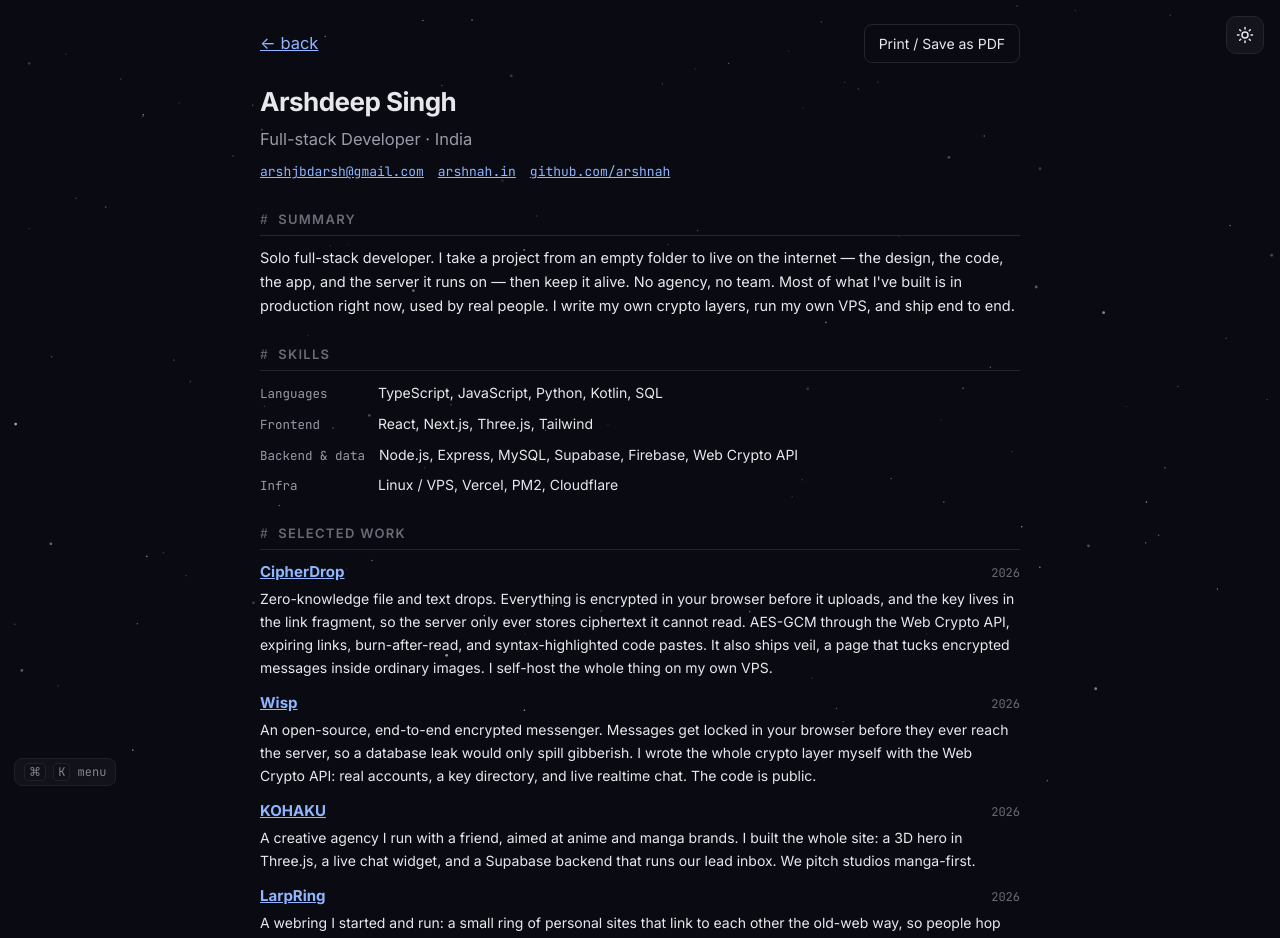
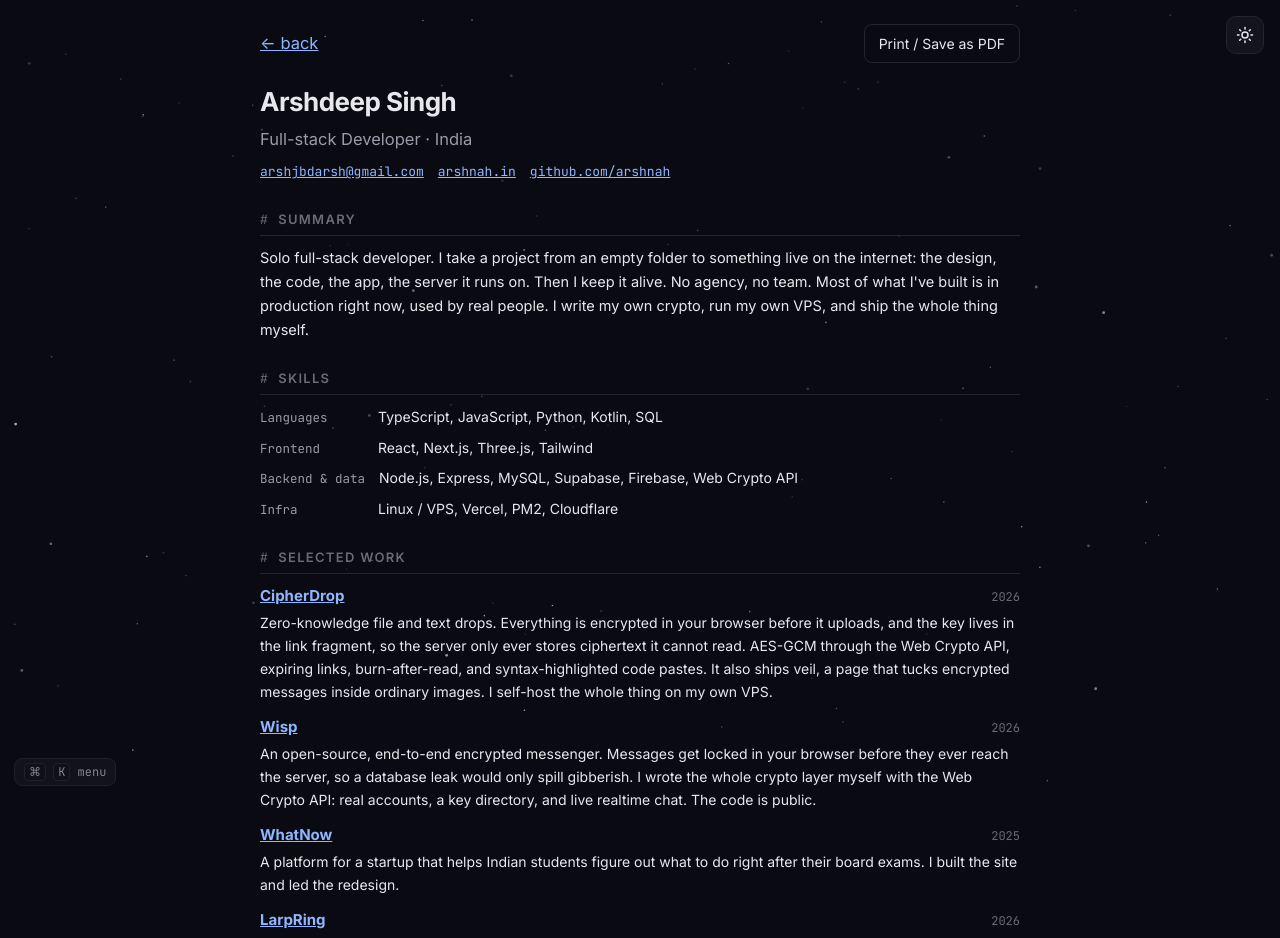
Before and after one commit to arshnah/portfolio-next, a Next.js app: page /resume in a window 1280 px wide. Shown: the top 938 px of the page. Built offline with nearby package versions, Linux system fonts and the light colour scheme.

Commit message:
portfolio: feature WhatNow over KOHAKU; humanize resume summary (drop em dashes)

```diff
--- a/src/app/resume/page.tsx
+++ b/src/app/resume/page.tsx
@@ -49,10 +49,10 @@
 
       <h2>Summary</h2>
       <p style={{ margin: 0, fontSize: 14.5 }}>
-        Solo full-stack developer. I take a project from an empty folder to live on the internet &mdash;
-        the design, the code, the app, and the server it runs on &mdash; then keep it alive. No agency, no team.
-        Most of what I&apos;ve built is in production right now, used by real people. I write my own crypto layers,
-        run my own VPS, and ship end to end.
+        Solo full-stack developer. I take a project from an empty folder to something live on the internet:
+        the design, the code, the app, the server it runs on. Then I keep it alive. No agency, no team.
+        Most of what I&apos;ve built is in production right now, used by real people. I write my own crypto,
+        run my own VPS, and ship the whole thing myself.
       </p>
 
       <h2>Skills</h2>
--- a/src/lib/data.ts
+++ b/src/lib/data.ts
@@ -3,14 +3,14 @@
     desc: "Zero-knowledge file and text drops. Everything is encrypted in your browser before it uploads, and the key lives in the link fragment, so the server only ever stores ciphertext it cannot read. AES-GCM through the Web Crypto API, expiring links, burn-after-read, and syntax-highlighted code pastes. It also ships veil, a page that tucks encrypted messages inside ordinary images. I self-host the whole thing on my own VPS." },
   { year: "2026", name: "Wisp", url: "https://chat.arshnah.in",
     desc: "An open-source, end-to-end encrypted messenger. Messages get locked in your browser before they ever reach the server, so a database leak would only spill gibberish. I wrote the whole crypto layer myself with the Web Crypto API: real accounts, a key directory, and live realtime chat. The code is public." },
-  { year: "2026", name: "KOHAKU", url: "https://kohaku-agency.vercel.app",
-    desc: "A creative agency I run with a friend, aimed at anime and manga brands. I built the whole site: a 3D hero in Three.js, a live chat widget, and a Supabase backend that runs our lead inbox. We pitch studios manga-first." },
+  { year: "2025", name: "WhatNow", url: "https://whatnowindia.vercel.app",
+    desc: "A platform for a startup that helps Indian students figure out what to do right after their board exams. I built the site and led the redesign." },
   { year: "2026", name: "LarpRing", url: "https://larpring.github.io",
     desc: "A webring I started and run: a small ring of personal sites that link to each other the old-web way, so people hop between them instead of trusting an algorithm. I built the site, the hosted theme-aware badges, and an automated health check that pings every member and shows who is up. Invite-only, five sites so far." },
   { year: "2025", name: "Content Helper Community", url: "https://chc-site.vercel.app",
     desc: "A creator community's site that shows every member's live YouTube subscriber count. 17 channels, updated automatically every hour." },
-  { year: "2025", name: "WhatNow", url: "https://whatnowindia.vercel.app",
-    desc: "A platform for a startup that helps Indian students figure out what to do right after their board exams. I built the site and led the redesign." },
+  { year: "2026", name: "KOHAKU", url: "https://kohaku-agency.vercel.app",
+    desc: "A creative agency I run with a friend, aimed at anime and manga brands. I built the whole site: a 3D hero in Three.js, a live chat widget, and a Supabase backend that runs our lead inbox. We pitch studios manga-first." },
 ];
 export const services = [
   { n: "01", title: "Websites", desc: "Fast, modern sites that look good and actually show up on Google. Business sites, landing pages, web apps." },
```
